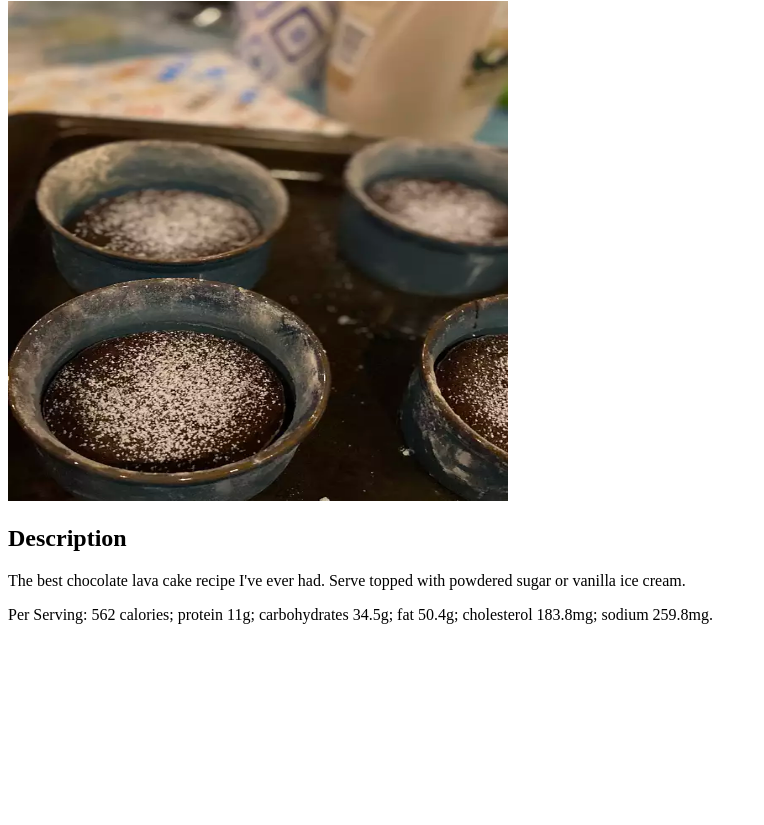
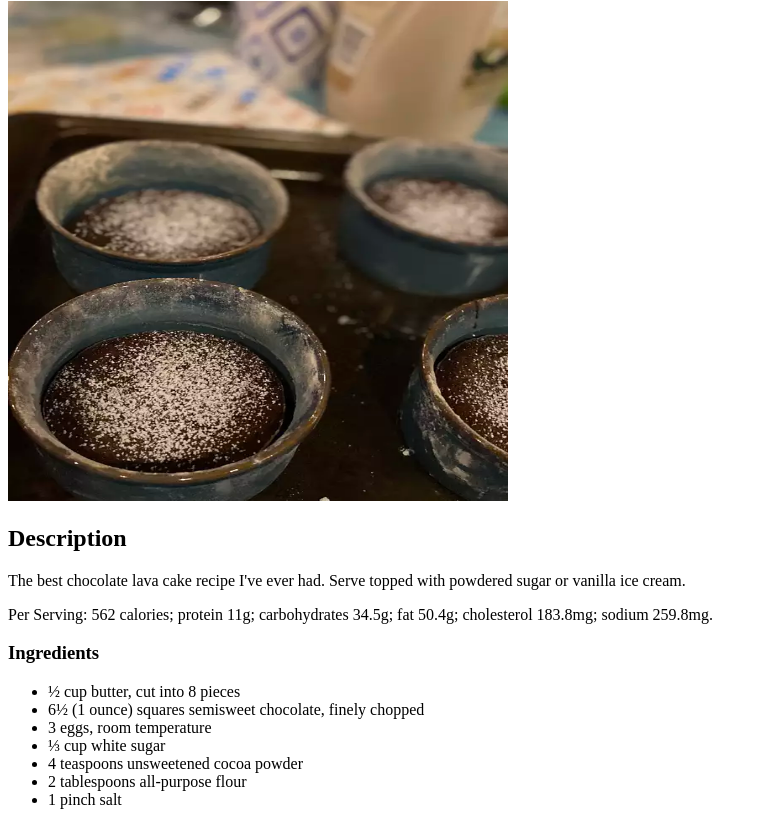
Before and after one commit to shafaq-here/odin-recipes, a plain HTML site: page recipes/lava_cake.html in a window 1280 px wide. Shown: the part 79-904 px from the top of the page, without its empty margins (0-764 px from the left). Before the commit the page ends 800 px from the top, so only its background shows below. Drawn offline with Linux system fonts and the light colour scheme.

Commit message:
Add Ingredients to prepare the Choco lava cake

```diff
--- a/recipes/lava_cake.html
+++ b/recipes/lava_cake.html
@@ -12,6 +12,16 @@
     <h2>Description</h2>
     <p>The best chocolate lava cake recipe I've ever had. Serve topped with powdered sugar or vanilla ice cream.</p>
     <p>Per Serving: 562 calories; protein 11g; carbohydrates 34.5g; fat 50.4g; cholesterol 183.8mg; sodium 259.8mg.</p>
+    <h3>Ingredients</h3>
+    <ul>
+        <li>½ cup butter, cut into 8 pieces</li>
+        <li>6½ (1 ounce) squares semisweet chocolate, finely chopped</li>
+        <li>3 eggs, room temperature</li>
+        <li>⅓ cup white sugar</li>
+        <li>4 teaspoons unsweetened cocoa powder</li>
+        <li>2 tablespoons all-purpose flour</li>
+        <li>1 pinch salt</li>
+    </ul>
 
 </body>
 </html>
```
